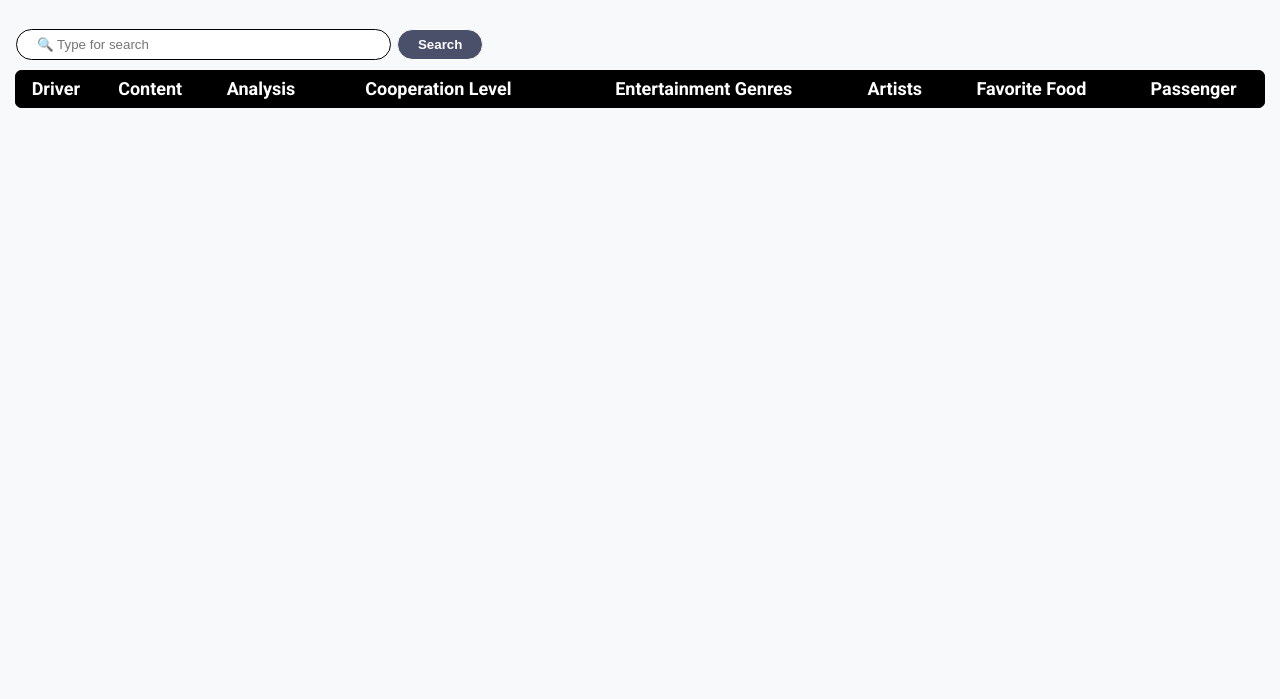
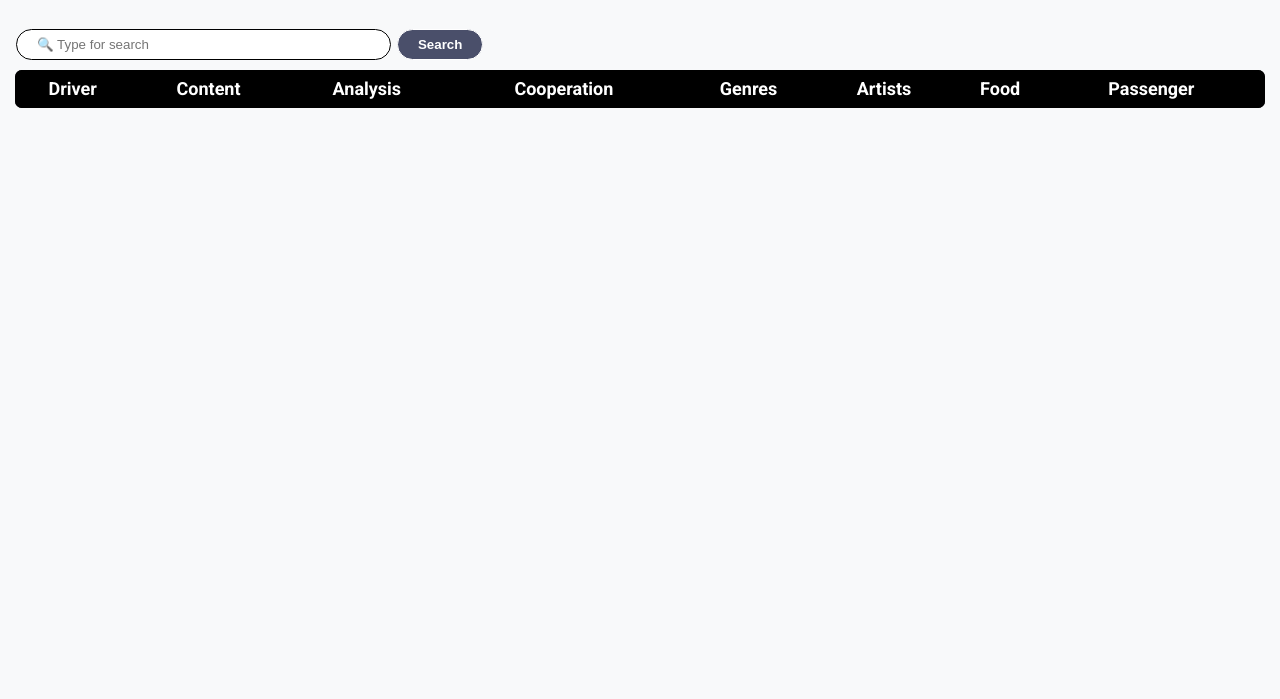
Before and after one commit to InprisAI/cariad-dashboard, a plain HTML site: page index.html in a window 1280 px wide. Shown: the part 101-800 px from the top of the page. Drawn offline with nearby package versions, Linux system fonts and the light colour scheme.

Commit message:
table UI

```diff
--- a/index.html
+++ b/index.html
@@ -27,11 +27,12 @@
         <th>Driver</th>
         <th>Content</th>
         <th>Analysis</th>
-        <th>Cooperation Level</th>
-        <th>Entertainment Genres</th>
+        <th>Cooperation</th>
+        <th>Genres</th>
         <th>Artists</th>
-        <th>Favorite Food</th>
-        <th>Passenger</th>
+        <th>Food</th>
+        <th>Passenger  </th>
+        <th></th>
       </tr>
     </thead>
     <tbody>
--- a/unstyled.css
+++ b/unstyled.css
@@ -56,6 +56,7 @@ th {
   font-size: large;
   line-height: 36px;
   font-family: "Roboto", Helvetica;
+  padding-right: 4px;
 }
 
 tr{
--- a/unstyled.js
+++ b/unstyled.js
@@ -74,6 +74,7 @@ function makeTable(data) {
       newRow.append($("<td >").text("-"))
       newRow.append($("<td >").text("-"))
       newRow.append($("<td >").text("-"))
+      newRow.append($("<td >").text(" "))
     }
     else {
       metaData = currentRow["content"]["json_metadata"]
@@ -85,6 +86,7 @@ function makeTable(data) {
       newRow.append($("<td >").text(metaData["Artists"].join(', ')))
       newRow.append($("<td >").text(metaData["favorite_food"].join(', ')))
       newRow.append($("<td >").text(metaData["is_additional_passenger"]))
+      newRow.append($("<td >").text(" "))
     }
 
     $("#dashboard-table tbody").append(newRow);
```
